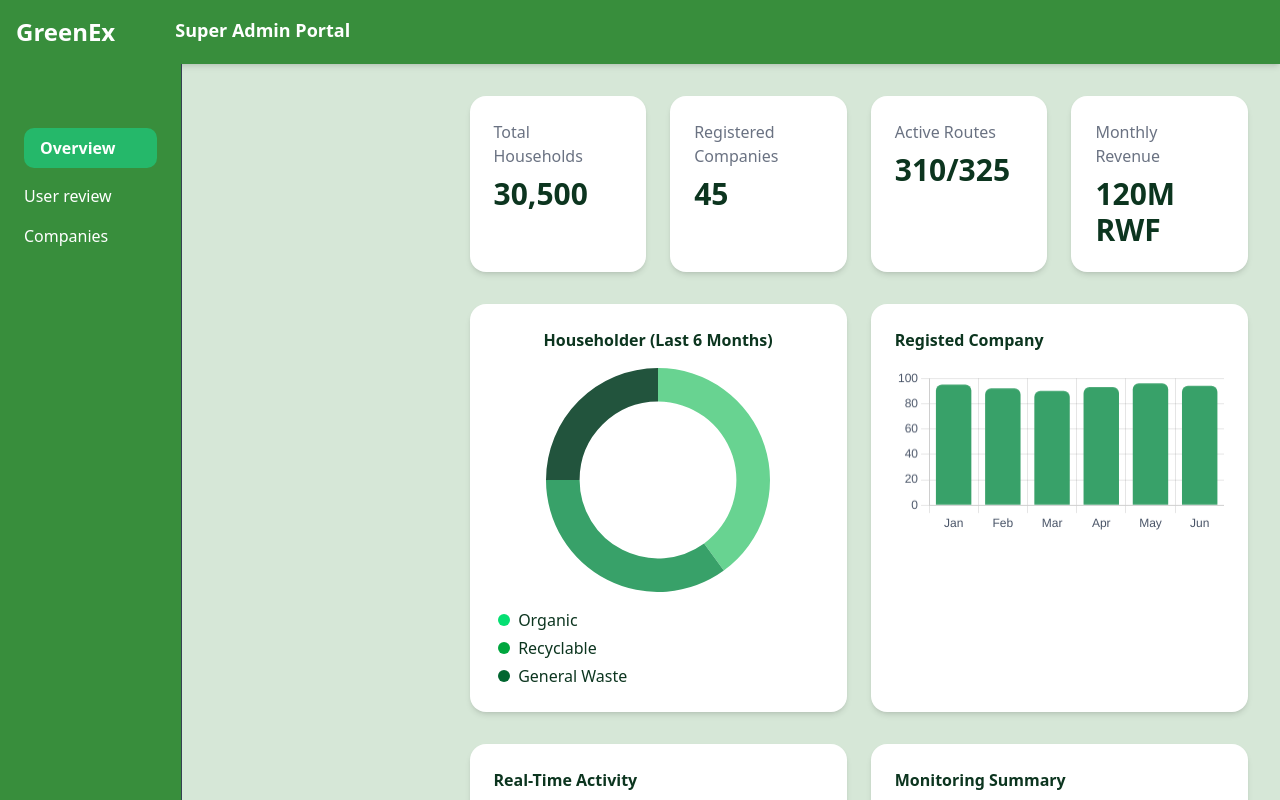
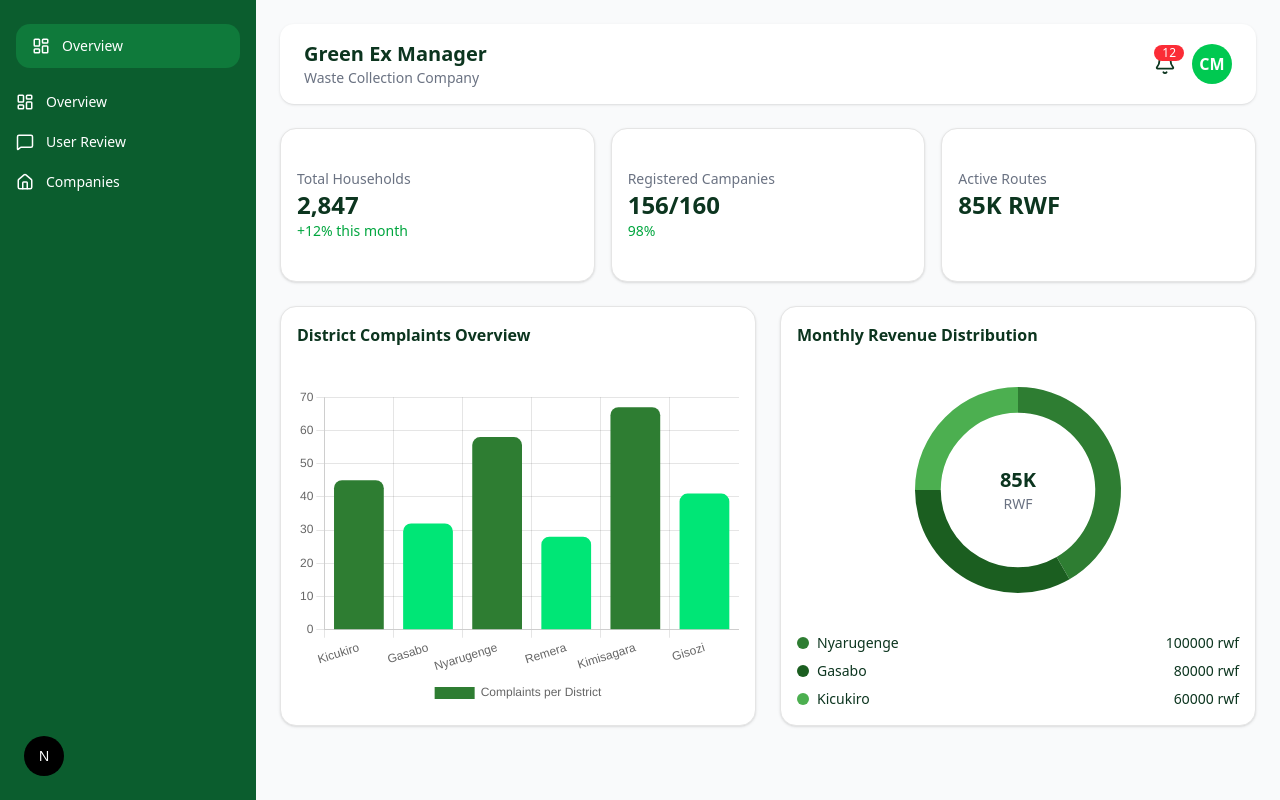
Before and after one commit to SheCanCODE-Capstone-Projects/Greenex_fe, a Next.js app: page /Supper-dashboard in a window 1280 px wide. Shown: the top 800 px of the page. Built offline with nearby package versions, Linux system fonts and the light colour scheme.

Commit message:
added supper-dashboard

```diff
--- a/src/app/Supper-dashboard/page.tsx
+++ b/src/app/Supper-dashboard/page.tsx
@@ -1,149 +1,171 @@
 "use client";
 
 import React from "react";
+import { Card, CardContent } from "@/components/ui/card";
+import { Bar, Doughnut } from "react-chartjs-2";
 import {
   Chart as ChartJS,
-  ArcElement,
-  Tooltip,
-  Legend,
   CategoryScale,
   LinearScale,
   BarElement,
+  ArcElement,
+  Tooltip,
+  Legend as ChartLegend,
+  type ChartOptions,
 } from "chart.js";
-import { Doughnut, Bar } from "react-chartjs-2";
+import { LayoutDashboard, Home, MessageSquare, Menu, Bell } from "lucide-react";
 
-ChartJS.register(ArcElement, Tooltip, Legend, CategoryScale, LinearScale, BarElement);
+ChartJS.register(CategoryScale, LinearScale, BarElement, ArcElement, Tooltip, ChartLegend);
 
-export default function GreenExDashboard() {
-  const donutData = {
-    labels: ["Organic", "Recyclable", "General Waste"],
+export default function SupperDashboard() {
+  const barData = {
+    labels: ["Kicukiro", "Gasabo", "Nyarugenge", "Remera", "Kimisagara", "Gisozi"],
     datasets: [
       {
-        data: [40, 35, 25],
-        backgroundColor: ["#68D391", "#38A169", "#22543D"],
-        borderWidth: 0,
+        label: "Complaints per District",
+        data: [45, 32, 58, 28, 67, 41],
+        backgroundColor: ["#2E7D32", "#00E676", "#2E7D32", "#00E676", "#2E7D32", "#00E676"],
+        borderRadius: 8,
       },
     ],
   };
-  const donutOptions = {
+  const barOptions: ChartOptions<"bar"> = {
+    responsive: true,
+    maintainAspectRatio: false,
     plugins: {
-      legend: { display: false },
+      legend: {
+        display: true,
+        position: "bottom",
+      },
     },
-    cutout: "70%",
+    scales: {
+      y: {
+        beginAtZero: true,
+      },
+    },
   };
-  const barData = {
-    labels: ["Jan", "Feb", "Mar", "Apr", "May", "Jun"],
+
+  const donutData = {
+    labels: ["Nyarugenge", "Gasabo", "Kicukiro"],
     datasets: [
       {
-        label: "Compliance %",
-        data: [95, 92, 90, 93, 96, 94],
-        backgroundColor: "#38A169",
-        borderRadius: 6,
+        data: [100000, 80000, 60000],
+        backgroundColor: ["#2E7D32", "#1B5E20", "#4CAF50"],
+        borderWidth: 0,
+        cutout: "75%",
       },
     ],
   };
-
-  const barOptions = {
-    responsive: true,
+  const donutOptions: ChartOptions<"doughnut"> = {
     plugins: { legend: { display: false } },
-    scales: {
-      y: { beginAtZero: true, max: 100, ticks: { color: "#4A5568" } },
-      x: { ticks: { color: "#4A5568" } },
-    },
+    maintainAspectRatio: false,
   };
 
   return (
-    <div className="w-full min-h-screen bg-light-bg dark:bg-dark-bg">
+    <div className="flex min-h-screen bg-gray-50">
 
-      <header className="w-full bg-primary-green text-white p-4 flex gap-15 shadow-md">
-        <h1 className="text-2xl font-bold">GreenEx</h1>
-        <span className="text-lg font-semibold">Super Admin Portal</span>
-      </header>
+      <aside className="hidden md:flex w-64 bg-[#0B5D2E] text-white flex-col justify-between py-6">
+        <div className="space-y-6 px-4">
+          <div className="flex items-center gap-3 bg-[#0F7A3B] px-4 py-3 rounded-xl text-sm font-medium">
+            <LayoutDashboard size={18} />
+            Overview
+          </div>
 
-      <div className="flex w-full">
+          <nav className="space-y-5 text-sm">
+            <SidebarItem icon={<LayoutDashboard size={18} />} label="Overview" />
+            <SidebarItem icon={<MessageSquare size={18} />} label="User Review" />
+            <SidebarItem icon={<Home size={18} />} label="Companies" />
+          </nav>
+        </div>
 
-        <aside className="w-64 bg-primary-green text-white p-6 space-y-6 min-h-screen border-r border-gray-700">
-          <nav className="space-y-4 mt-10">
-            <a className="block bg-secondary-green py-2 px-4 rounded-lg font-semibold text-white">
-              Overview
-            </a>
-            <a className="block hover:text-secondary-green">User review</a>
-            <a className="block hover:text-secondary-green">Companies</a>
+        <div className="px-6">
+          <div className="w-10 h-10 rounded-full bg-black flex items-center justify-center text-white text-sm">
+            N
+          </div>
+        </div>
+      </aside>
+      <main className="flex-1 p-4 md:p-6">
+        <header className="bg-white rounded-xl shadow px-4 md:px-6 py-4 flex justify-between items-center">
+          <div className="flex items-center gap-3">
+            <Menu className="md:hidden" />
+            <div>
+              <h1 className="text-lg md:text-xl font-bold">Green Ex Manager</h1>
+              <p className="text-xs md:text-sm text-gray-500">Waste Collection Company</p>
+            </div>
+          </div>
 
-          </nav>
-        </aside>
-        <main className="ml-64 w-full p-8 space-y-8">
+          <div className="flex items-center gap-4">
+            <div className="relative">
+              <Bell size={22} />
+              <span className="absolute -top-2 -right-2 bg-red-500 text-white text-xs px-2 rounded-full">
+                12
+              </span>
+            </div>
+            <div className="w-10 h-10 rounded-full bg-green-500 text-white flex items-center justify-center font-semibold">
+              CM
+            </div>
+          </div>
+        </header>
+        <div className="grid grid-cols-1 sm:grid-cols-2 lg:grid-cols-3 gap-4 mt-6">
+          <StatCard title="Total Households" value="2,847" note="+12% this month" color="text-green-600" />
+          <StatCard title="Registered Campanies" value="156/160" note="98%" color="text-green-600" />
+          <StatCard title="Active Routes" value="85K RWF" />
+        </div>
+        <div className="grid grid-cols-1 xl:grid-cols-2 gap-6 mt-6">
+          <Card className="p-4 rounded-2xl shadow h-[420px]">
+            <h2 className="font-semibold mb-4">District Complaints Overview</h2>
+            <div className="h-[330px]">
+              <Bar data={barData} options={barOptions} />
+            </div>
+          </Card>
 
-          <section className="grid grid-cols-4 gap-6">
-            <div className="bg-white dark:bg-card p-6 rounded-2xl shadow-md">
-              <p className="text-gray-500">Total Households</p>
-              <h2 className="text-3xl font-bold mt-2">30,500</h2>
-            </div>
-            <div className="bg-white dark:bg-card p-6 rounded-2xl shadow-md">
-              <p className="text-gray-500">Registered Companies</p>
-              <h2 className="text-3xl font-bold mt-2">45</h2>
-            </div>
-            <div className="bg-white dark:bg-card p-6 rounded-2xl shadow-md">
-              <p className="text-gray-500">Active Routes</p>
-              <h2 className="text-3xl font-bold mt-2">310/325</h2>
-            </div>
-            <div className="bg-white dark:bg-card p-6 rounded-2xl shadow-md">
-              <p className="text-gray-500">Monthly Revenue</p>
-              <h2 className="text-3xl font-bold mt-2">120M RWF</h2>
-            </div>
-          </section>
-          <section className="grid grid-cols-2 gap-6">
-            <div className="bg-white dark:bg-card p-6 rounded-2xl shadow-md flex flex-col items-center">
-              <h3 className="font-semibold mb-4">Householder (Last 6 Months)</h3>
-              <div className="w-56 h-56">
-                <Doughnut data={donutData} options={donutOptions} />
-              </div>
-              <div className="mt-4 flex flex-col space-y-1 w-full max-w-xs">
-                <p className="flex items-center gap-2">
-                  <span className="w-3 h-3 bg-green-400 rounded-full"></span> Organic
-                </p>
-                <p className="flex items-center gap-2">
-                  <span className="w-3 h-3 bg-green-600 rounded-full"></span> Recyclable
-                </p>
-                <p className="flex items-center gap-2">
-                  <span className="w-3 h-3 bg-green-800 rounded-full"></span> General Waste
-                </p>
+          <Card className="p-4 rounded-2xl shadow h-[420px]">
+            <h2 className="font-semibold mb-4">Monthly Revenue Distribution</h2>
+            <div className="relative h-[260px] flex items-center justify-center">
+              <Doughnut data={donutData} options={donutOptions} />
+              <div className="absolute text-center">
+                <p className="text-xl font-bold">85K</p>
+                <p className="text-sm text-gray-500">RWF</p>
               </div>
             </div>
-            <div className="bg-white dark:bg-card p-6 rounded-2xl shadow-md">
-              <h3 className="font-semibold mb-4">Registed Company</h3>
-              <div className="w-full h-48">
-                <Bar data={barData} options={barOptions} />
-              </div>
+            <div className="mt-4 space-y-2 text-sm">
+              <RevenueLegend color="#2E7D32" label="Nyarugenge" value="100000 rwf" />
+              <RevenueLegend color="#1B5E20" label="Gasabo" value="80000 rwf" />
+              <RevenueLegend color="#4CAF50" label="Kicukiro" value="60000 rwf" />
             </div>
-          </section>
-          <section className="grid grid-cols-2 gap-6">
-            <div className="bg-white dark:bg-card p-6 rounded-2xl shadow-md">
-              <h3 className="font-semibold mb-4">Real-Time Activity</h3>
-              <ul className="space-y-2 text-gray-700 dark:text-gray-300">
-                <li>New Company Registered: EcoClean Waste ltd</li>
-                <li>Route Optimization Scheduled Database Bech</li>
-                <li>High-Value Payment: Kigali Corp</li>
-              </ul>
-            </div>
-
-            <div className="bg-white dark:bg-card p-6 rounded-2xl shadow-md">
-              <h3 className="font-semibold mb-4">Monitoring Summary</h3>
-              <div className="grid grid-cols-2 gap-4">
-                <div className="bg-light-bg dark:bg-dark-bg p-4 rounded-xl text-center">
-                  <p>Non-Subscribed Household (2,500)</p>
-                </div>
-                <div className="bg-light-bg dark:bg-dark-bg p-4 rounded-xl text-center">
-                  <p>Unsolved Complaints (15/120)</p>
-                  <div className="w-full h-2 bg-gray-300 rounded-full mt-2">
-                    <div className="h-2 bg-primary-green rounded-full w-1/3"></div>
-                  </div>
-                </div>
-              </div>
-            </div>
-          </section>
-        </main>
-      </div>
+          </Card>
+        </div>
+      </main>
     </div>
   );
 }
+function SidebarItem({ icon, label }: { icon: React.ReactNode; label: string }) {
+  return (
+    <div className="flex items-center gap-3 hover:text-green-300 cursor-pointer">
+      {icon}
+      <span>{label}</span>
+    </div>
+  );
+}
+function StatCard({ title, value, note, color }: { title: string; value: string; note?: string; color?: string }) {
+  return (
+    <Card className="rounded-2xl shadow">
+      <CardContent className="p-4">
+        <p className="text-sm text-gray-500">{title}</p>
+        <h2 className="text-2xl font-bold">{value}</h2>
+        {note && <p className={`text-sm ${color}`}>{note}</p>}
+      </CardContent>
+    </Card>
+  );
+}
+function RevenueLegend({ color, label, value }: { color: string; label: string; value: string }) {
+  return (
+    <div className="flex justify-between items-center">
+      <div className="flex items-center gap-2">
+        <span className="w-3 h-3 rounded-sm" style={{ backgroundColor: color }} />
+        <span>{label}</span>
+      </div>
+      <span>{value}</span>
+    </div>
+  );
+}
```
